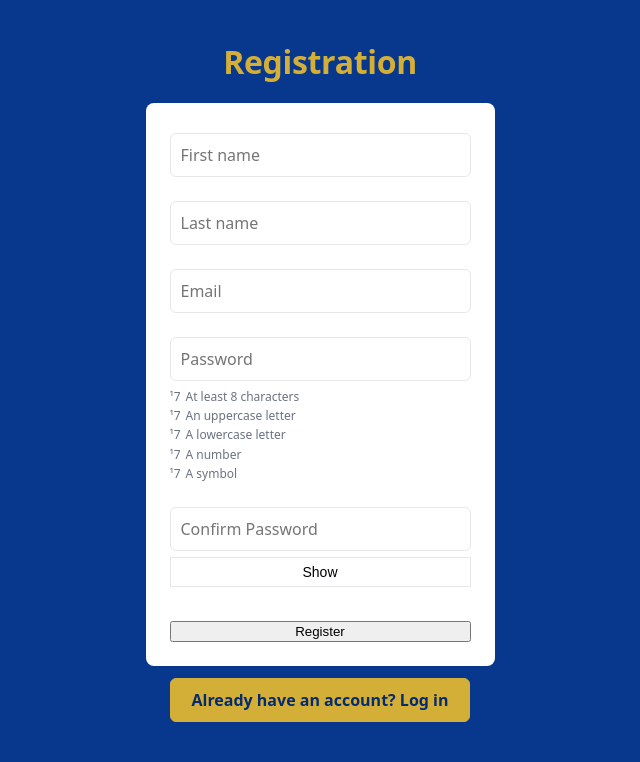
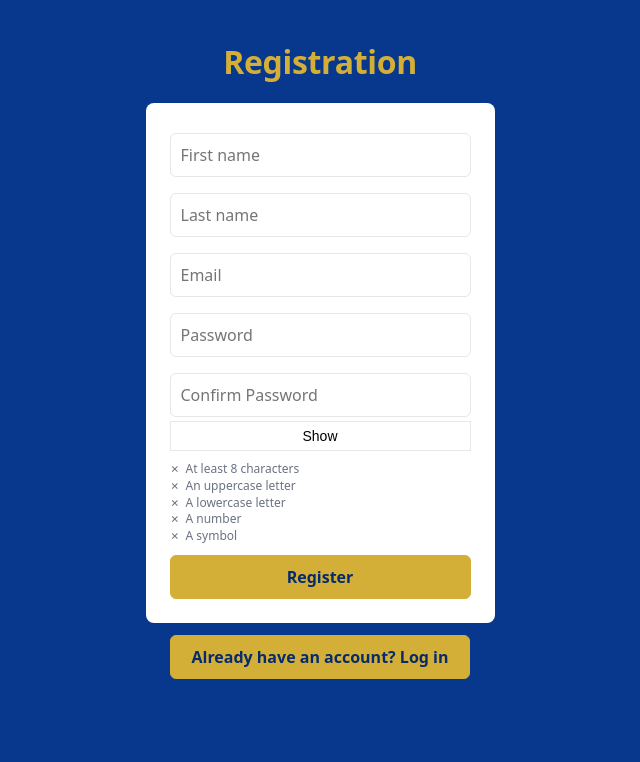
Before and after one commit to ZiedRbd/COSC-3339-Fall-2026-Term-Project, a Django app: page /register/ in a window 1280 px wide. Shown: the part 60-822 px from the top of the page, without its empty margins (320-960 px from the left). After the commit the page ends 739 px from the top, so only its background shows below. Run offline with Django 5.2, Linux system fonts and the light colour scheme.

Commit message:
Fix password checklist marks and placement, style register button

```diff
--- a/static/css/style.css
+++ b/static/css/style.css
@@ -176,7 +176,7 @@ input:focus, textarea:focus, select:focus {
 .stacked {
     display: flex;
     flex-direction: column;
-    gap: 14px;
+    gap: 10px;
     width: 100%;
     max-width: 400px;
     padding: 24px;
@@ -203,7 +203,7 @@ input:focus, textarea:focus, select:focus {
     display: flex;
     flex-direction: column;
     width: 100%;
-    margin-bottom: 4px;
+    margin-bottom: 0;
 }
 
 .form-label {
@@ -221,7 +221,7 @@ input:focus, textarea:focus, select:focus {
     width: auto;
     font-size: 14px;
     padding: 6px 12px;
-    margin: 6px 0 16px;
+    margin: 4px 0 8px;
     background: var(--white);
     border: 1px solid var(--line);
 }
@@ -465,25 +465,18 @@ input:focus, textarea:focus, select:focus {
 /* ---------- Live password checklist ---------- */
 .pw-rules {
     list-style: none;
-    margin: 6px 0 0;
+    margin: 2px 0 0;
     padding: 0;
     font-size: 12px;
-    line-height: 1.6;
+    line-height: 1.4;
     color: var(--muted);
 }
 
-.pw-rules li::before {
-    content: "¹7";
+.pw-rules .mark {
     display: inline-block;
     width: 16px;
-    color: var(--muted);
 }
 
 .pw-rules li.ok {
     color: var(--green);
 }
-
-.pw-rules li.ok::before {
-    content: "¹3";
-    color: var(--green);
-}
--- a/static/js/password.js
+++ b/static/js/password.js
@@ -21,7 +21,8 @@ function togglePasswordVisibility() {
 
 // Live password checklist on the registration page.
 // Same five rules as clean_password in forms.py. Server still validates.
-document.addEventListener("DOMContentLoaded", () => {
+// This file is loaded with defer so the DOM is ready when it runs.
+(function () {
     const input = document.getElementById("id_password1") || document.getElementById("id_password");
     const list = document.querySelector(".pw-rules");
     if (!input || !list) return;
@@ -34,10 +35,15 @@ document.addEventListener("DOMContentLoaded", () => {
         symbol: pw => /[^A-Za-z0-9]/.test(pw),
     };
 
-    input.addEventListener("input", () => {
+    function update() {
         const pw = input.value;
         list.querySelectorAll("li").forEach(li => {
-            li.classList.toggle("ok", rules[li.dataset.rule](pw));
+            const ok = rules[li.dataset.rule](pw);
+            li.classList.toggle("ok", ok);
+            li.querySelector(".mark").textContent = ok ? "✓" : "✗";
         });
-    });
-});
+    }
+
+    input.addEventListener("input", update);
+    update();
+})();
--- a/templates/register.html
+++ b/templates/register.html
@@ -31,13 +31,6 @@
       <div class="form-item">
         <label for="{{ form.password.id_for_label}}" class="form-label"></label>
         {{ form.password }}
-        <ul class="pw-rules">
-          <li data-rule="length">At least 8 characters</li>
-          <li data-rule="upper">An uppercase letter</li>
-          <li data-rule="lower">A lowercase letter</li>
-          <li data-rule="digit">A number</li>
-          <li data-rule="symbol">A symbol</li>
-        </ul>
         {% if form.password.errors %}<div class="error">{{ form.password.errors}}</div>{% endif %}
       </div>
       <div class="form-item">
@@ -45,8 +38,15 @@
         {{ form.password2}}
         <button type="button" id="togglePasswordBtn" onclick="togglePasswordVisibility()" class="password">Show</button>
         {% if form.password2.errors %}<div class="error">{{ form.password2.errors}}</div>{% endif %}
+        <ul class="pw-rules">
+          <li data-rule="length"><span class="mark">✗</span>At least 8 characters</li>
+          <li data-rule="upper"><span class="mark">✗</span>An uppercase letter</li>
+          <li data-rule="lower"><span class="mark">✗</span>A lowercase letter</li>
+          <li data-rule="digit"><span class="mark">✗</span>A number</li>
+          <li data-rule="symbol"><span class="mark">✗</span>A symbol</li>
+        </ul>
       </div>
-      <button>Register</button>
+      <button type="submit">Register</button>
     </form>
 
 
```
